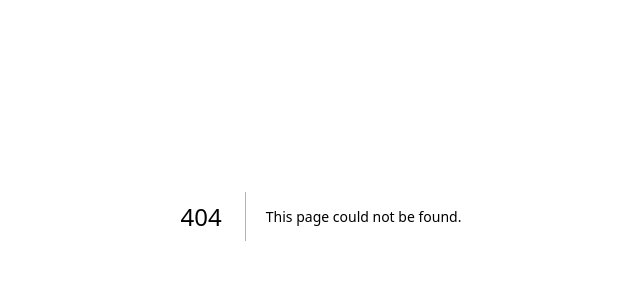
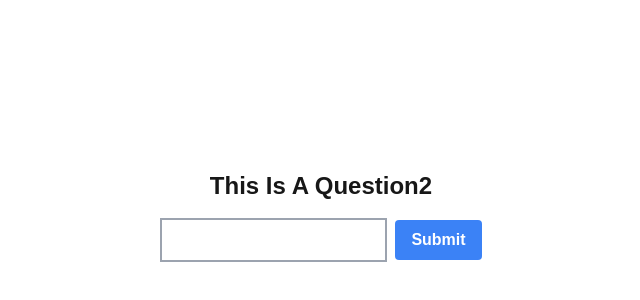
Before and after one commit to yash373/maths-gyanmela-webpages-qr-code, a Next.js app: page /wbq2 in a window 1280 px wide. Before the commit this address had no page. Shown: the part 184-484 px from the top of the page, without its empty margins (319-959 px from the left). Built offline with nearby package versions, Linux system fonts and the light colour scheme.

Commit message:
setted up all question pages

```diff
--- /dev/null
+++ b/components/graphic-based-question/GQuestion.tsx
@@ -0,0 +1,48 @@
+import React, { useState } from 'react';
+
+interface GQuestionProps {
+  question: string;
+  answer: string;
+  imageUrl: string;
+}
+
+const GQuestion = ({ question, answer, imageUrl }: GQuestionProps) => {
+  const [userAnswer, setUserAnswer] = useState('');
+  const [submitted, setSubmitted] = useState(false);
+  const [correct, setCorrect] = useState(false);
+
+  const handleSubmit = (e: React.FormEvent<HTMLFormElement>) => {
+    e.preventDefault();
+    setSubmitted(true);
+    if (userAnswer.toLowerCase() === answer.toLowerCase()) {
+      setCorrect(true);
+    }
+  };
+
+  return (
+    <div className='flex h-screen items-center justify-center space-y-4 flex-col'>
+      <img src={imageUrl} alt="question related" className='w-64 h-64 object-cover' />
+      <div className='text-2xl capitalize font-semibold'>
+        {question}
+      </div>
+      <form className='space-x-2' onSubmit={handleSubmit}>
+        <input
+          type='text'
+          value={userAnswer}
+          onChange={e => setUserAnswer(e.target.value)}
+          className='border-2 dark:text-black border-gray-400 p-2'
+        />
+        <button
+          type='submit'
+          className='bg-blue-500 hover:bg-blue-700 text-white font-bold py-2 px-4 rounded'
+        >
+          Submit
+        </button>
+      </form>
+      {submitted && correct && <p className='text-green-600'>Correct!</p>}
+      {submitted && !correct && <p className='text-red-600'>Incorrect</p>}
+    </div>
+  );
+};
+
+export default GQuestion;
--- /dev/null
+++ b/components/word-based-question/Question.tsx
@@ -0,0 +1,46 @@
+import React, { useState } from 'react'
+
+interface QuestionProps {
+    question: string,
+    answer: string
+}
+
+const Question = ({ question, answer }: QuestionProps) => {
+    const [userAnswer, setUserAnswer] = useState('')
+    const [submitted, setSubmitted] = useState(false)
+    const [correct, setCorrect] = useState(false)
+
+    const handleSubmit = (e: React.FormEvent<HTMLFormElement>) => {
+        e.preventDefault()
+        setSubmitted(true)
+        if (userAnswer.toLowerCase() === answer.toLowerCase()) {
+            setCorrect(true)
+        }
+    }
+
+    return (
+        <div className='flex h-screen items-center justify-center space-y-4 flex-col'>
+            <div className='text-2xl capitalize font-semibold'>
+                {question}
+            </div>
+            <form className='space-x-2' onSubmit={handleSubmit}>
+                <input
+                    type='text'
+                    value={userAnswer}
+                    onChange={e => setUserAnswer(e.target.value)}
+                    className='border-2 dark:text-black border-gray-400 p-2'
+                />
+                <button
+                    type='submit'
+                    className='bg-blue-500 hover:bg-blue-700 text-white font-bold py-2 px-4 rounded'
+                >
+                    Submit
+                </button>
+            </form>
+            {submitted && correct && <p className='text-green-600'>Correct!</p>}
+            {submitted && !correct && <p className='text-red-600'>Incorrect</p>}
+        </div>
+    )
+}
+
+export default Question
--- /dev/null
+++ b/pages/gbq1.tsx
@@ -0,0 +1,10 @@
+import React from 'react'
+import GQuestion from '@/components/graphic-based-question/GQuestion'
+
+const GBQ1 = () => {
+  return (
+    <GQuestion imageUrl='https://source.unsplash.com/400x400/?maths' question='Question 1' answer='Answer 1' />
+  )
+}
+
+export default GBQ1
--- /dev/null
+++ b/pages/gbq2.tsx
@@ -0,0 +1,10 @@
+import React from 'react'
+import GQuestion from '@/components/graphic-based-question/GQuestion'
+
+const GBQ2 = () => {
+  return (
+    <GQuestion imageUrl='https://source.unsplash.com/400x400/?maths' question='Question 2' answer='Answer 2' />
+  )
+}
+
+export default GBQ2
--- /dev/null
+++ b/pages/gbq3.tsx
@@ -0,0 +1,10 @@
+import React from 'react'
+import GQuestion from '@/components/graphic-based-question/GQuestion'
+
+const GBQ3 = () => {
+  return (
+    <GQuestion imageUrl='https://source.unsplash.com/400x400/?maths' question='Question 3' answer='Answer 3' />
+  )
+}
+
+export default GBQ3
--- /dev/null
+++ b/pages/wbq1.tsx
@@ -0,0 +1,10 @@
+import React from 'react'
+import Question from '@/components/word-based-question/Question'
+
+const WBQ1 = () => {
+    return (
+        <Question question='this is a question' answer='answer' />
+    )
+}
+
+export default WBQ1
--- /dev/null
+++ b/pages/wbq2.tsx
@@ -0,0 +1,10 @@
+import React from 'react'
+import Question from '@/components/word-based-question/Question'
+
+const WBQ2 = () => {
+  return (
+    <Question question='this is a question2' answer='answer' />
+  )
+}
+
+export default WBQ2
--- /dev/null
+++ b/pages/wbq3.tsx
@@ -0,0 +1,10 @@
+import React from 'react'
+import Question from '@/components/word-based-question/Question'
+
+const WBQ3 = () => {
+  return (
+    <Question question='this is a question3' answer='answer' />
+  )
+}
+
+export default WBQ3
```
